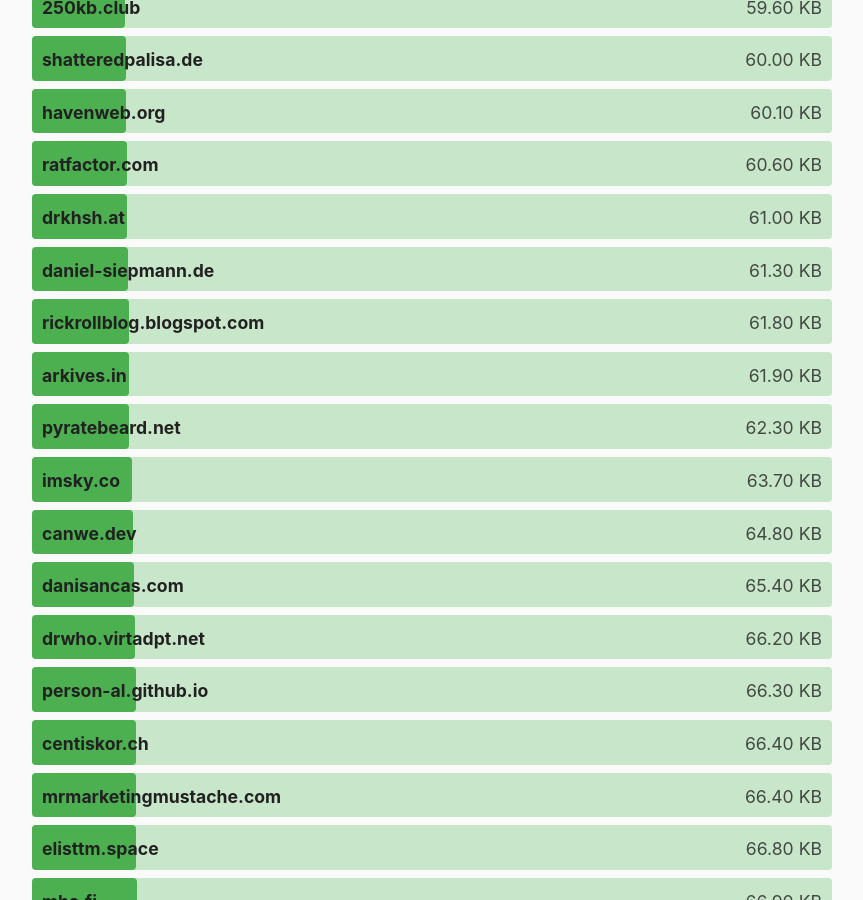
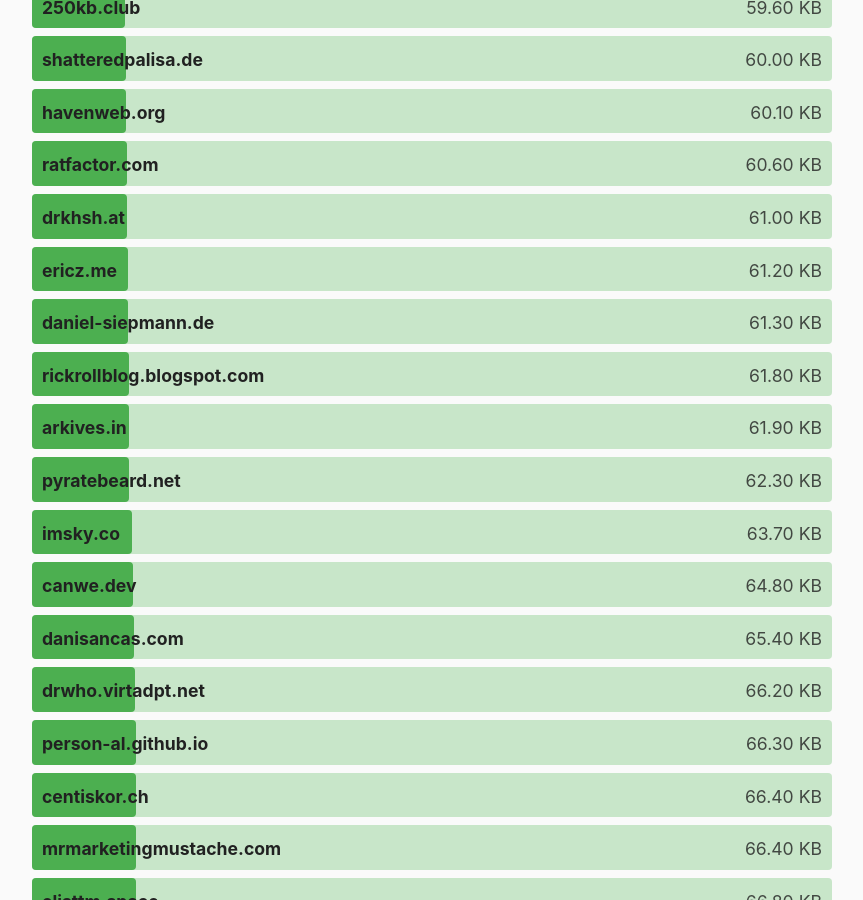
Before and after one commit to kevquirk/512kb.club, a Jekyll site: the page built from index.md, in a window 1280 px wide and 900 px high, scrolled down 16155 px. Shown: the whole window, without its empty margins (208-1071 px from the left). Built offline with Jekyll 4.4.1, drawn with Linux system fonts in a browser that asks for light colours.

Commit message:
Update sites.yml
Add ericz.me to sites.yml

```diff
--- a/_data/sites.yml
+++ b/_data/sites.yml
@@ -1057,6 +1057,11 @@
   url: https://erickouassi.com/
   size: 50.7
   last_checked: 2022-09-17
+
+- domain: ericz.me
+  url: https://ericz.me/
+  size: 61.2
+  last_checked: 2023-10-03
 
 - domain: erikjohannes.no
   url: https://erikjohannes.no/
```
